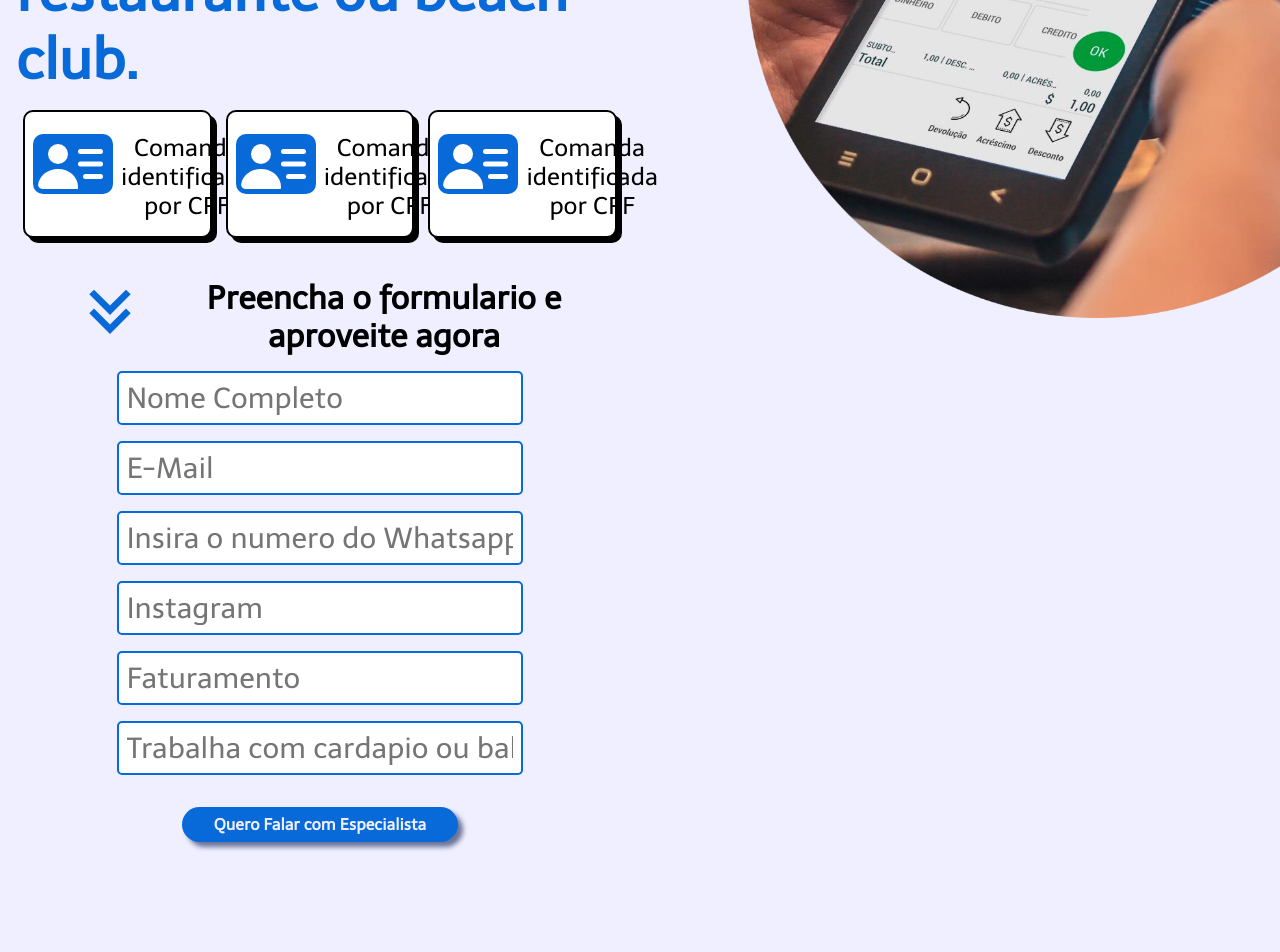
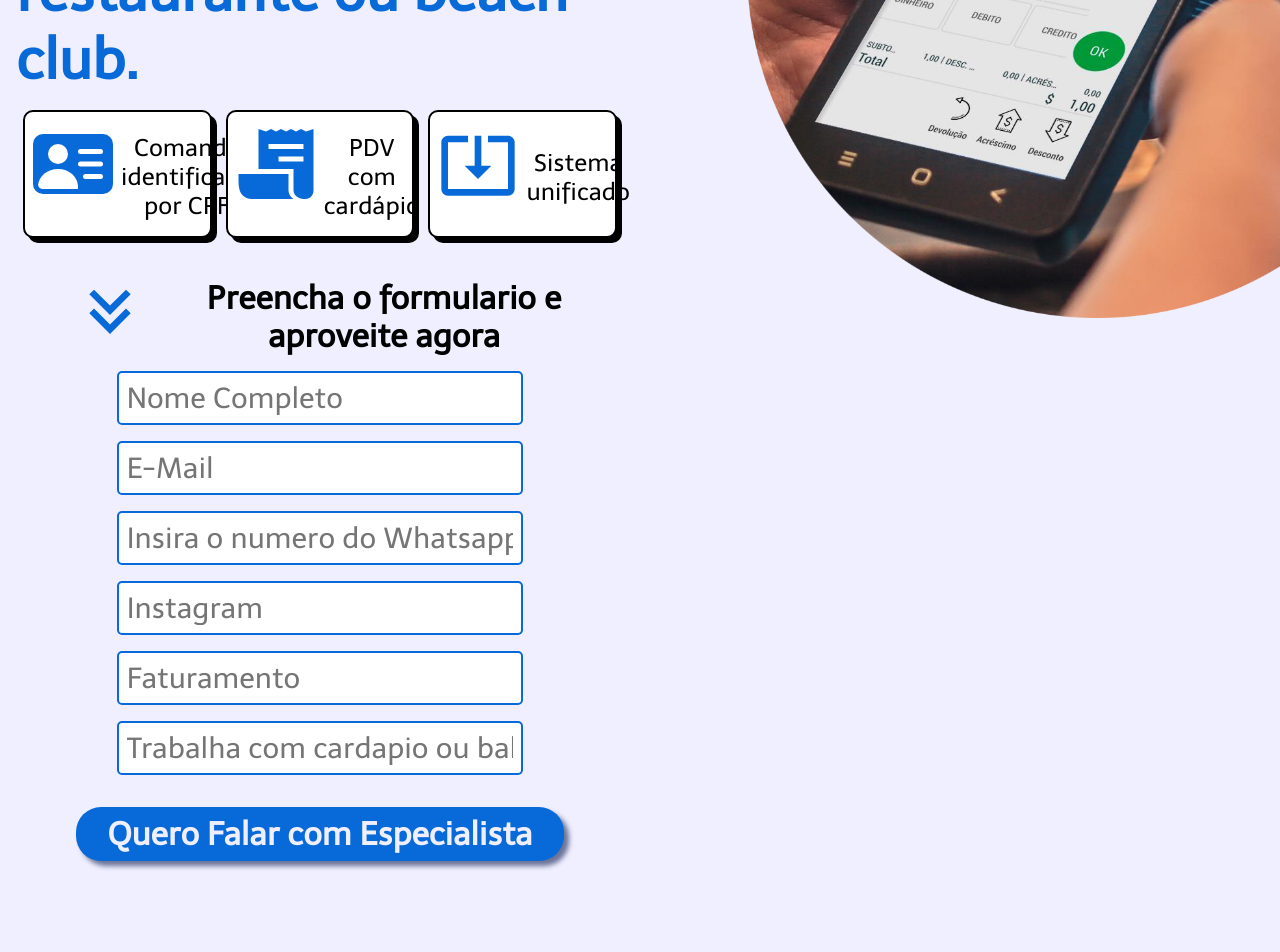
Before and after one commit to MarcioBADias/ti_automocoes_landPage, a React (Vite) app: page / in a window 1280 px wide. Shown: the part 500-1452 px from the top of the page. Built offline with nearby package versions, Linux system fonts and the light colour scheme; no server answers; a web font is replaced by a local one.

Commit message:
💹 Atualizando os icones na home

```diff
--- a/src/components/Form/styles.jsx
+++ b/src/components/Form/styles.jsx
@@ -106,7 +106,7 @@ export const Button = styled.button`
   box-shadow: 5px 5px 5px 0px var(--color-secondary);
   color: var(--color-light);
   cursor: pointer;
-  font-size: 1rem;
+  font-size: 2rem;
   font-weight: bold;
   margin-top: 1rem;
   padding: 0.5rem 2rem;
--- a/src/components/Home-Form/Index.jsx
+++ b/src/components/Home-Form/Index.jsx
@@ -9,6 +9,8 @@ import {
   TextTitle,
 } from './styles'
 import { BsPersonVcardFill } from 'react-icons/bs'
+import { IoReceiptSharp } from "react-icons/io5";
+import { MdSystemUpdateAlt } from "react-icons/md";
 import { Contact } from '../Form'
 
 const HomeForm = () => {
@@ -38,16 +40,16 @@ const HomeForm = () => {
 
           <Card>
             <Icon>
-              <BsPersonVcardFill />
+              <IoReceiptSharp />
             </Icon>
-            <TextCard>Comanda identificada por CPF</TextCard>
+            <TextCard>PDV com cardápio</TextCard>
           </Card>
 
           <Card>
             <Icon>
-              <BsPersonVcardFill />
+              <MdSystemUpdateAlt />
             </Icon>
-            <TextCard>Comanda identificada por CPF</TextCard>
+            <TextCard>Sistema unificado</TextCard>
           </Card>
         </CardContainer>
 
```
